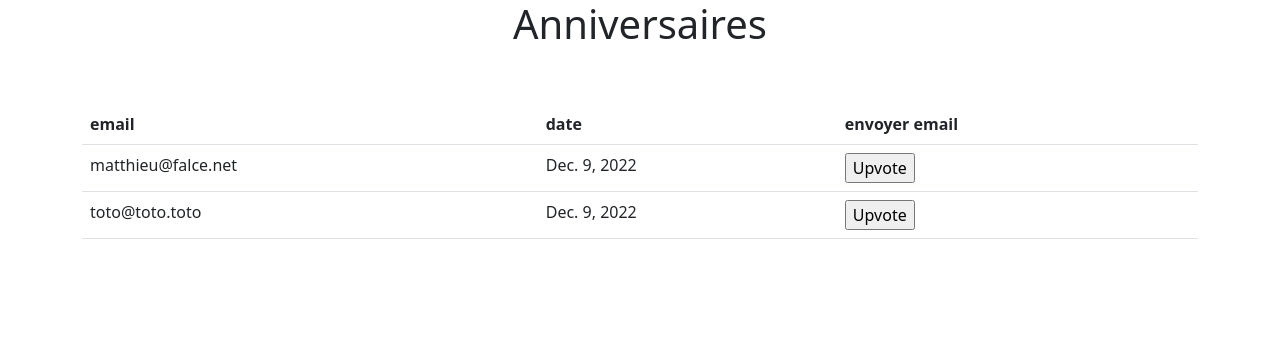
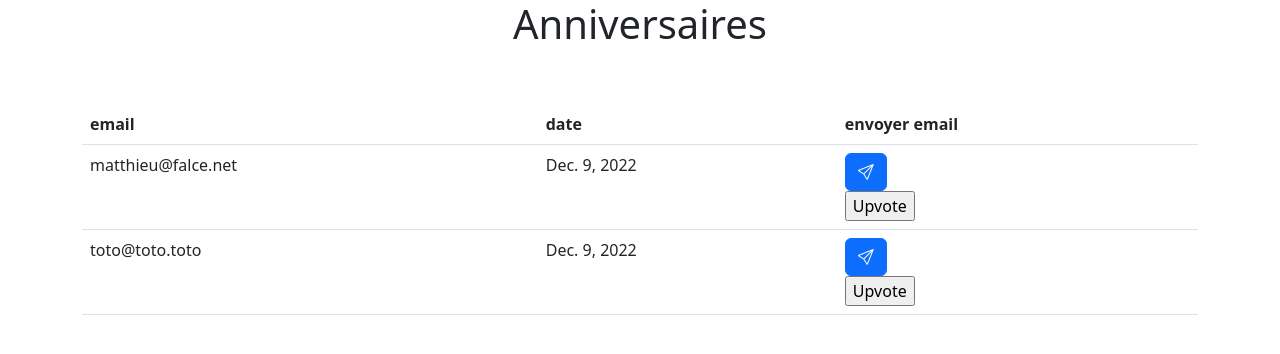
Before and after one commit to oh-ce-cours/djapa_6_decembre, a Django app: page / in a window 1280 px wide. Shown: the top 354 px of the page. Run offline with Django 3.2, Linux system fonts and the light colour scheme; data comes from the database, SQL or seed files in the repository.

Commit message:
gitautosync update 479

```diff
--- a/tape_en_cours/anniversaire/rappel_date/templates/rappel_date/parts/table_line.html
+++ b/tape_en_cours/anniversaire/rappel_date/templates/rappel_date/parts/table_line.html
@@ -2,8 +2,14 @@
     <td>{{anniversaire.email}}</td>
     <td>{{anniversaire.date}}</td>
     <td>
+        <form action="/toto" method="post">
+            <button name="foo" value="upvote" type="button" class="btn btn-primary">
+                <i class="bi bi-send"></i>
+            </button>
+        </form>
+
         <form action="" method="post">
-            <input type="button" name="upvote" value="Upvote" />
+            <input type="submit" name="upvote" value="Upvote" />
         </form>
     </td>
 </tr>
```
